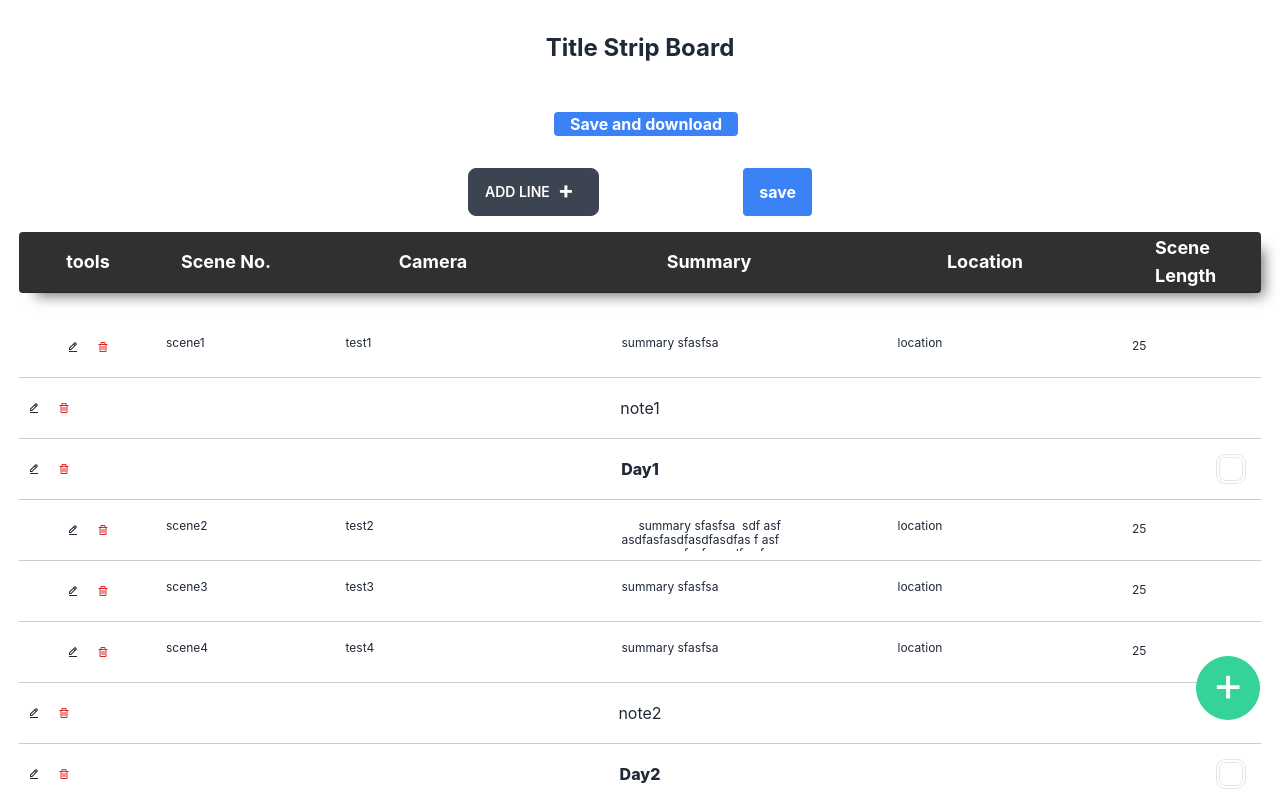
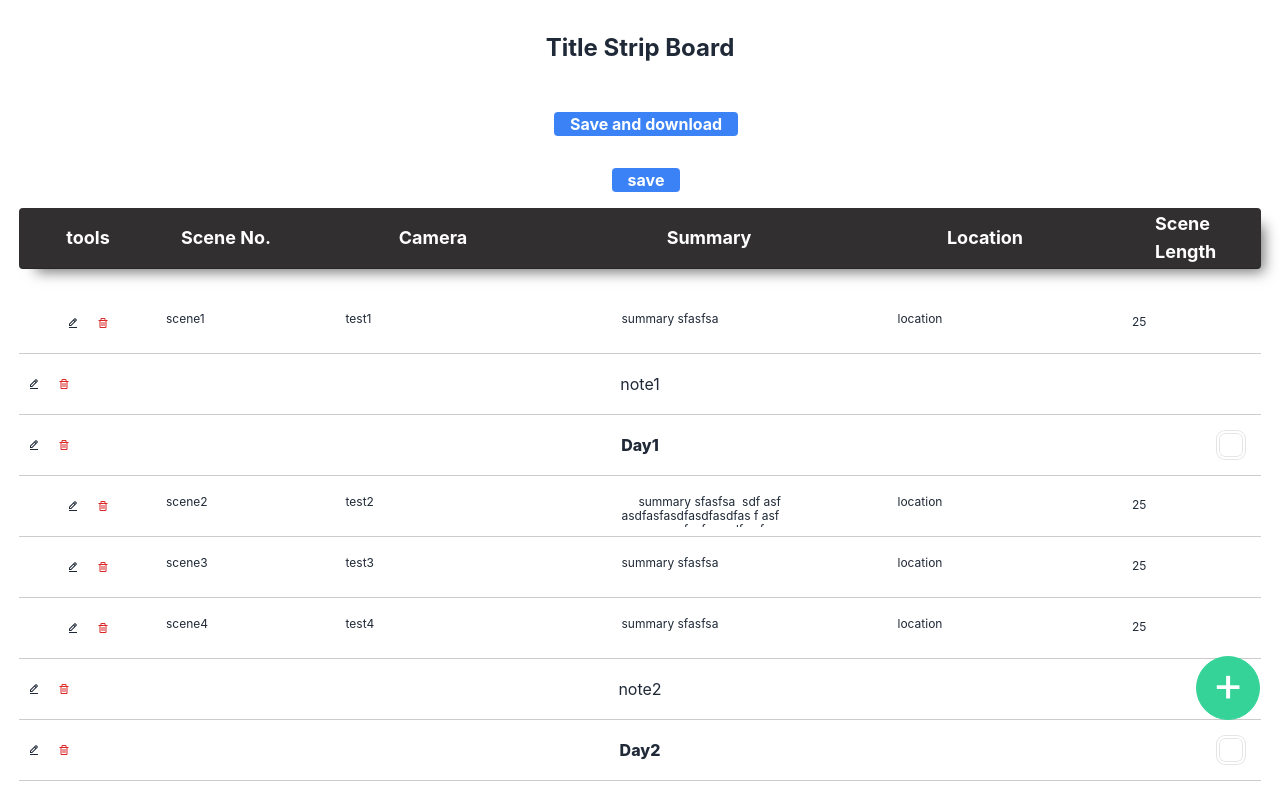
Before and after one commit to abdullah-manafikhi/movie, a Next.js app: page /mobile in a window 1280 px wide. Shown: the top 799 px of the page. Built offline with nearby package versions, Linux system fonts and the light colour scheme.

Commit message:
Making every thing work after merging

```diff
--- a/components/SortableItem.jsx
+++ b/components/SortableItem.jsx
@@ -100,7 +100,7 @@ function SortableItem(props) {
     const styleSummary = useRef()
     // const firstInputRef = useRef()
     // firstInputRef
-    console.log(styleSummary)
+    // console.log(styleSummary)
     useEffect(() => {
         // styleSummary.current.height = styleSummary.current..scrollHeight + "px";
         // const trgt = d
--- a/components/Table.jsx
+++ b/components/Table.jsx
@@ -20,17 +20,6 @@ function Table() {
             {/* <button id="export-btn">Export to PDF</button> */}
             <div className="noprintdplay w-1/2 mx-auto p-4 flex justify-evenly">
                 {!adding.isAdding ? (
-                    <button onClick={() => setIsAdding(prevState => !prevState)} className="btn h-fit">
-                        Add Line <span className='font-bold text-2xl mx-2 mb-1'>+</span>
-                    </button>
-                )
-                    : (
-                        <button onClick={() => setIsAdding(prevState => !prevState)} className="btn btn-sm h-fit">
-                         Done   <span className='text-xs lowercase ml-4 mb-1 font-semibold'>x</span>
-                        </button>
-                    )
-                }
-                {!adding.isAdding ? (
                     <button className='bg-blue-500 hover:bg-blue-700 text-white font-bold p-y-2 px-4 rounded ms-3'>
                         <Link href="/print"> save</Link>
                     </button>) : ""
@@ -38,9 +27,9 @@ function Table() {
             </div>
             {/* <button id="export-btn">Export to PDF</button> */}
             <div className="noprintdplay mx-auto p-4 fixed bottom-16 right-1 opacity-100 z-50 grid justify-items-end">
-                <button onClick={() => setAdding(prevState => ({...prevState, isAdding: !prevState.isAdding}))} className={`btn ${adding.isAdding ? "btn-error" : "btn-success"} h-16 w-16 relative rounded-full`}>
+                <button onClick={() => setAdding(prevState => ({ ...prevState, isAdding: !prevState.isAdding }))} className={`btn ${adding.isAdding ? "btn-error" : "btn-success"} h-16 w-16 relative rounded-full`}>
                     <span className={`font-normal ${adding.isAdding ? "text-2xl mb-1" : "text-5xl mb-2"} text-2xl rounded-full h-fit w-fit text-white`}>
-                        {adding.isAdding  ? "x" : "+"}
+                        {adding.isAdding ? "x" : "+"}
                     </span>
                 </button>
             </div>
```
